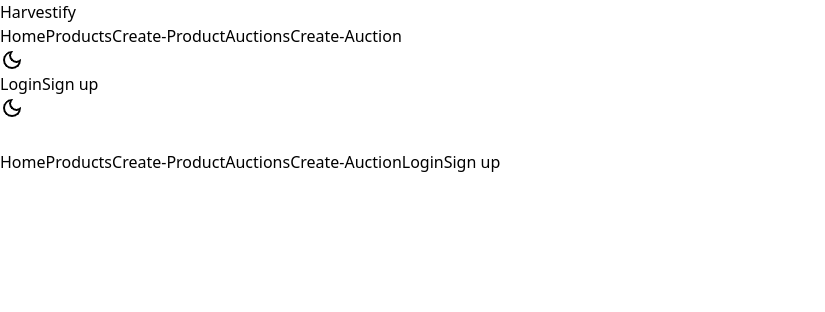
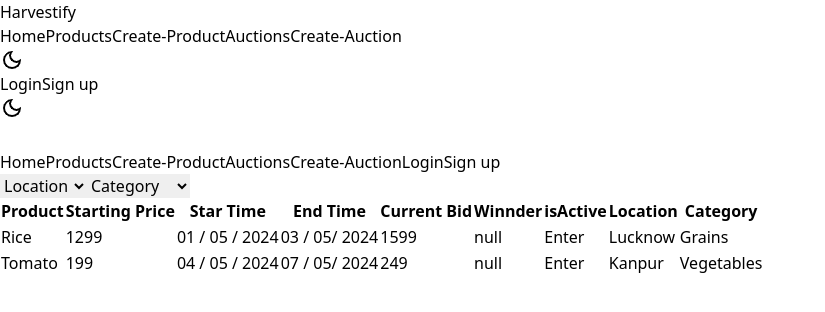
Before and after one commit to Rakhshan90/Harvestify-Frontend, a React (Vite) app: page /auctions in a window 1280 px wide. Shown: the top 312 px of the page, without its empty margins (0-825 px from the left). Built offline with nearby package versions, Linux system fonts and the light colour scheme.

Commit message:
Implemented auctions component for displaying list of auctions

```diff
--- a/src/App.jsx
+++ b/src/App.jsx
@@ -7,6 +7,7 @@ import Register from "./Components/User/Register"
 import Home from "./Components/Home"
 import CreateProduct from "./Components/Product/CreateProduct"
 import CreateAuction from "./Components/Auction/CreateAuction"
+import Auctions from "./Components/Auction/Auctions"
 
 function App() {
 
@@ -20,6 +21,7 @@ function App() {
           <Route path="/register" element={<Register />} />
           <Route path="/create-product" element={<CreateProduct />} />
           <Route path="/create-auction" element={<CreateAuction />} />
+          <Route path="/auctions" element={<Auctions />} />
         </Routes>
       </BrowserRouter>
     </>
--- /dev/null
+++ b/src/Components/Auction/Auctions.jsx
@@ -0,0 +1,81 @@
+import React from 'react'
+
+const Auctions = () => {
+  return (
+    <div className='min-h-screen mx-auto p-6 md:p-12 dark:bg-slate-800'>
+        <div className="flex flex-col space-y-12">
+            {/* item 1 - location and category container */}
+            <div className="flex flex-col justify-between space-y-6 md:flex-row md:space-y-0">
+                {/* location */}
+                <select name="location" id="location"
+                className='px-6 py-3 rounded-lg text-bold bg-gray-50 text-gray-700 dark:bg-gray-700 dark:text-gray-400'>
+                    <option
+                    value="location">Location</option>
+                    <option
+                    value="lucknow">Lucknow</option>
+                    <option
+                    value="kanpur">Kanpur</option>
+                </select>
+
+                {/* category */}
+                <select name="category" id="category"
+                className='px-6 py-3 rounded-lg text-bold bg-gray-50 text-gray-700 dark:bg-gray-700 dark:text-gray-400'>
+                    <option value="category">Category</option>
+                    <option value="grains">Grains</option>
+                    <option value="vegetables">Vegetables</option>
+                </select>
+            </div>
+            {/* item 2 - table for displaying all the auctions */}
+            <table className='w-full text-sm text-left text-gray-500 dark:text-gray-400'>
+                <thead className='text-xs text-gray-700 uppercase bg-gray-50 dark:bg-gray-700 dark:text-gray-400'>
+                    <tr>
+                        <th className='px-6 py-3'>Product</th>
+                        <th className='px-6 py-3'>Starting Price</th>
+                        <th className='px-6 py-3'>Star Time</th>
+                        <th className='px-6 py-3'>End Time</th>
+                        <th className='px-6 py-3'>Current Bid</th>
+                        <th className='px-6 py-3'>Winnder</th>
+                        <th className='px-6 py-3'>isActive</th>
+                        <th className='px-6 py-3'>Location</th>
+                        <th className='px-6 py-3'>Category</th>
+                    </tr>
+                </thead>
+                <tbody>
+                    <tr className='bg-white border-b dark:bg-gray-800 dark:border-gray-700'>
+                        <td className='px-6 py-4'>Rice</td>
+                        <td className='px-6 py-4'>1299</td>
+                        <td className='px-6 py-4'>01 / 05 / 2024</td>
+                        <td className='px-6 py-4'>03 / 05/ 2024</td>
+                        <td className='px-6 py-4'>1599</td>
+                        <td className='px-6 py-4'>null</td>
+                        <td className='px-6 py-4'>
+                            <button className='bg-teal-500 text-white font-medium text-sm px-6 py-3 rounded-lg'>
+                                Enter
+                            </button>
+                        </td>
+                        <td className='px-6 py-4'>Lucknow</td>
+                        <td className='px-6 py-4'>Grains</td>
+                    </tr>
+                    <tr className='bg-white border-b dark:bg-gray-800 dark:border-gray-700'>
+                        <td className='px-6 py-4'>Tomato</td>
+                        <td className='px-6 py-4'>199</td>
+                        <td className='px-6 py-4'>04 / 05 / 2024</td>
+                        <td className='px-6 py-4'>07 / 05/ 2024</td>
+                        <td className='px-6 py-4'>249</td>
+                        <td className='px-6 py-4'>null</td>
+                        <td className='px-6 py-4'>
+                            <button className='bg-teal-500 text-white font-medium text-sm px-6 py-3 rounded-lg'>
+                                Enter
+                            </button>
+                        </td>
+                        <td className='px-6 py-4'>Kanpur</td>
+                        <td className='px-6 py-4'>Vegetables</td>
+                    </tr>
+                </tbody>
+            </table>
+        </div>
+    </div>
+  )
+}
+
+export default Auctions
--- a/src/Components/Navigation/Navbar.jsx
+++ b/src/Components/Navigation/Navbar.jsx
@@ -26,7 +26,7 @@ const Navbar = () => {
                         <Link to='/' className="text-grayishBlue hover:text-teal-500">Home</Link>
                         <a href="#" className="text-grayishBlue hover:text-teal-500">Products</a>
                         <Link to='/create-product' className="text-grayishBlue hover:text-teal-500">Create-Product</Link>
-                        <a href="#" className="text-grayishBlue hover:text-teal-500">Auctions</a>
+                        <Link to='/auctions' className="text-grayishBlue hover:text-teal-500">Auctions</Link>
                         <Link to='/create-auction' className="text-grayishBlue hover:text-teal-500">
                             Create-Auction
                         </Link>
@@ -74,7 +74,7 @@ const Navbar = () => {
                     <Link to='/' className="w-full text-center">Home</Link>
                     <a href="#" className="w-full text-center">Products</a>
                     <Link to='/create-product' className="w-full text-center">Create-Product</Link>
-                    <a href="#" className="w-full text-center">Auctions</a>
+                    <Link to='/auctions' className="w-full text-center">Auctions</Link>
                     <Link to='/create-auction' className="w-full text-center">Create-Auction</Link>
                     <Link to='/login' className="w-full pt-6 border-t border-slate-400 text-center">
                         Login
```
